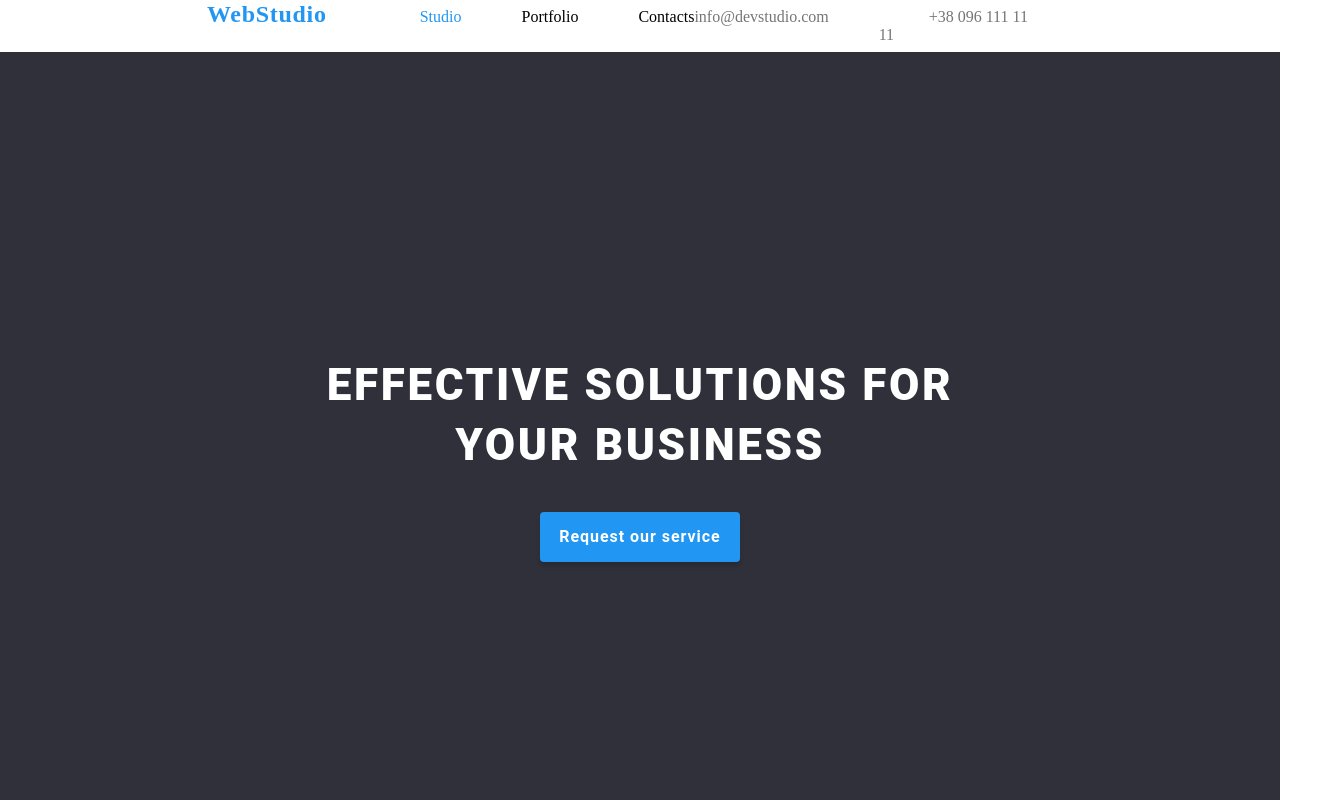
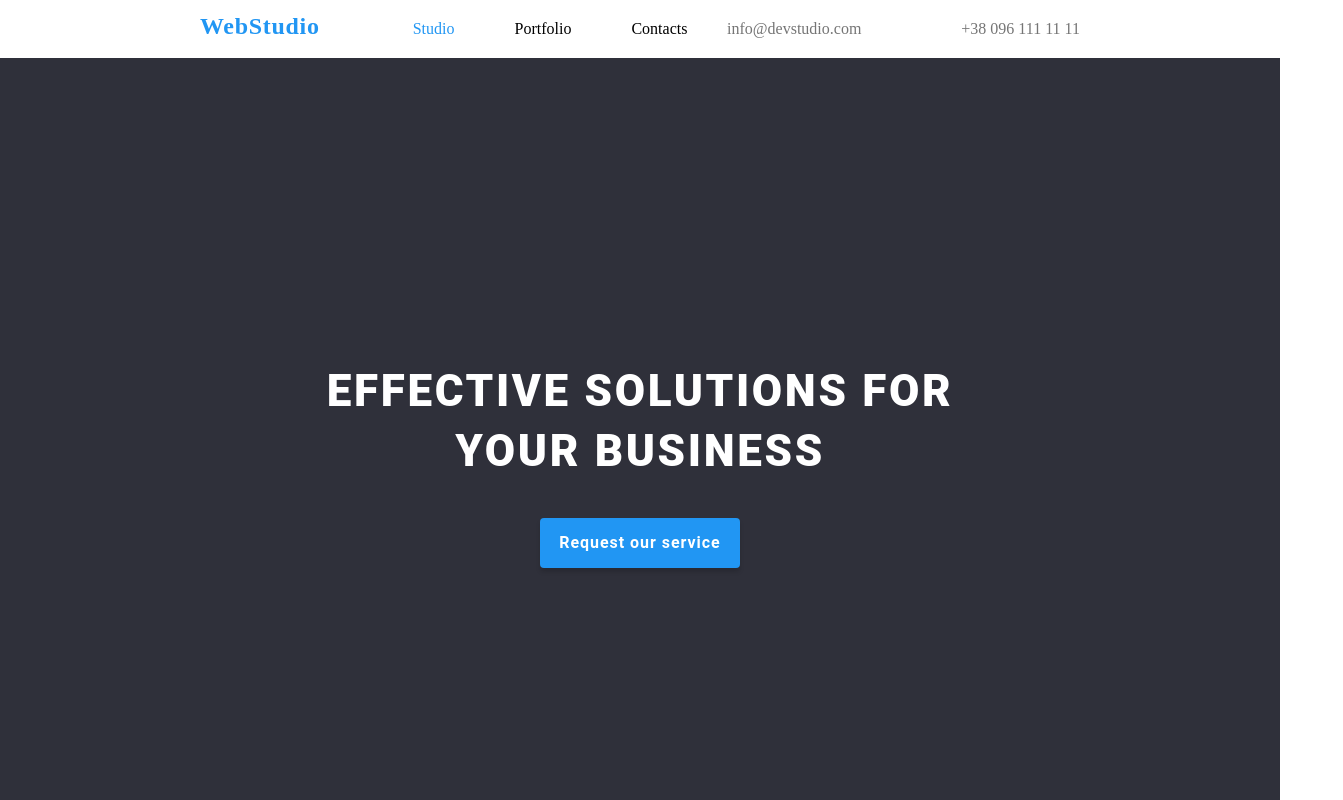
Before and after one commit to kriscodes/goit-markup-hw-002, a plain HTML site: page index.html in a window 1280 px wide. Shown: the top 800 px of the page, 1343 px wide, since content can reach past the window. Drawn offline with Linux system fonts and the light colour scheme.

Commit message:
css for homework 2 main page is done

```diff
--- a/css/styles.css
+++ b/css/styles.css
@@ -10,9 +10,10 @@ body{
     color: #2196F3;
 }
 .header-container{
-    padding-left: 207px;
+    padding: 0 200px;
+    margin: 12px 0;
     display: flex;
-    vertical-align: middle;
+    justify-content: space-between;
 }
 .header-nav-list{
     list-style-type: none;
@@ -21,9 +22,7 @@ body{
     padding: 8px 0 0 0;
     overflow: hidden;
 }
-.header-nav-list-item {
-    float: left;
-}
+
 .header-nav-list-item-left{
     margin-left: 93px;
     color: #2196F3;
@@ -33,7 +32,6 @@ body{
 }
 .header-nav-contact-links{
     display: flex;
-    justify-content:flex-end;
 }
 .header-nav-contact-links-text{
     text-decoration: none;
@@ -41,7 +39,6 @@ body{
     margin: 8px 0;
 }
 .header-nav-contact-links-phone{
-    padding-right: 220px;
     padding-left: 50px;
 }
 .header-text{
--- a/index.html
+++ b/index.html
@@ -6,6 +6,7 @@
     </head>
     <body>
         <header class="header-container">
+            <div style="display: flex;">
                 <p class="header-text">
                     <a class="logo">
                         WebStudio
@@ -24,15 +25,16 @@
                         </li>
                     </ul>
                 </nav>
+            </div>
 
             <div class="header-nav-contact-links">
                 <div class="header-nav-contact-links-email header-nav-contact-links-text">
-                    <a href="" class="header-nav-contact-links-text">
+                    <a href="mailto:info@devstudio.com" class="header-nav-contact-links-text">
                         info@devstudio.com
                     </a>
                 </div>
                 <div class="header-nav-contact-links-phone header-nav-contact-links-text">
-                    <a href="" class="header-nav-contact-links-phone header-nav-contact-links-text">
+                    <a href="tel:38 096 111 11 11" class="header-nav-contact-links-phone header-nav-contact-links-text">
                         +38 096 111 11 11
                     </a>
                 </div>
```
Lines whose indentation alone changed are shown as unchanged.
